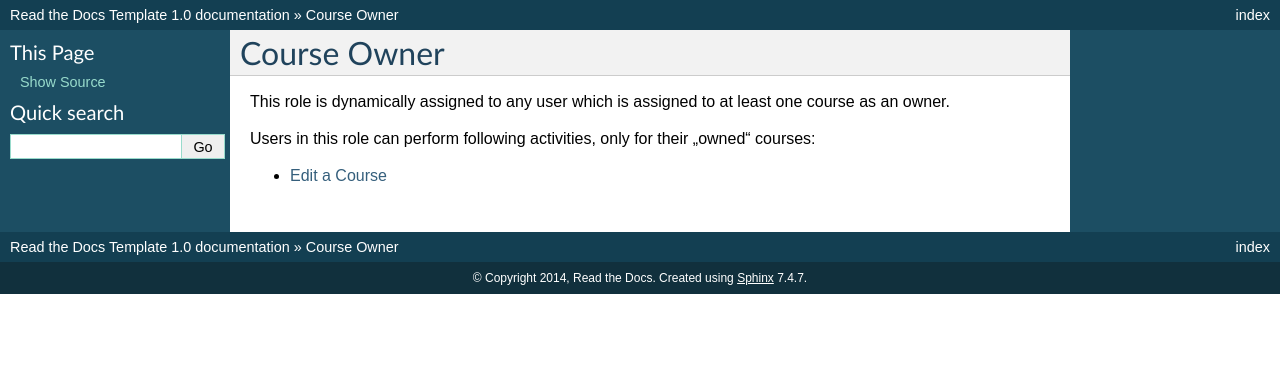
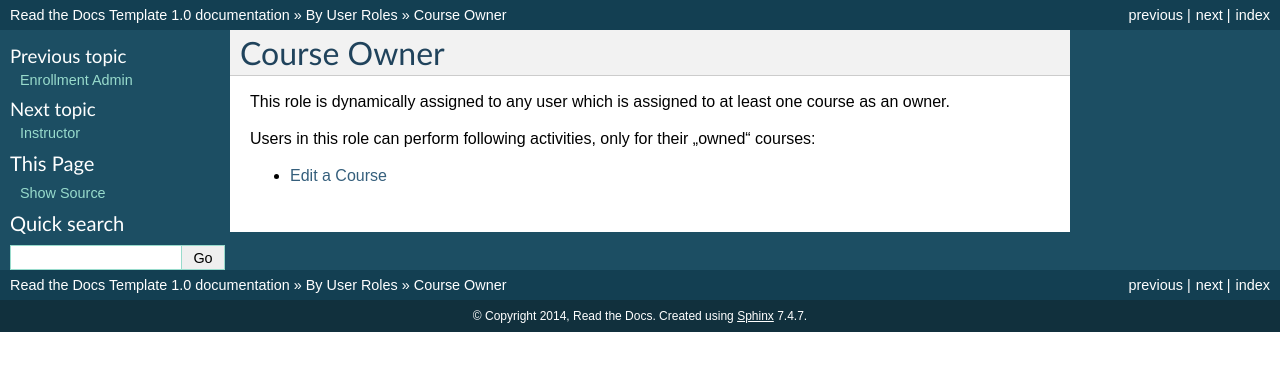
Before and after one commit to pslisko/performa365docs, a Sphinx documentation site: the page built from docs/gettoknow/roles/course_owner.rst, in a window 1280 px wide. Shown: the top 371 px of the page. Built offline with Sphinx 7.4.7, drawn with Linux system fonts in a browser that asks for light colours; pages that are not in the unit, such as notebooks, are missing from menus.

Commit message:
structure update

```diff
--- /dev/null
+++ b/docs/gettoknow/roles/index.rst
@@ -0,0 +1,18 @@
+.. _by_roles:
+
+By User Roles
+==============
+
+.. toctree::
+  :maxdepth: 1
+  :name: toc-roles
+
+  tenant_administrator
+  education_process_administrator
+  catalog_administrator
+  enrollment_administrator
+  course_owner
+  exam_administrator
+  exam_creator
+  instructor
+  learner
--- a/docs/index.rst
+++ b/docs/index.rst
@@ -22,7 +22,7 @@ Who we are...
    :hidden:
    :caption: GET TO KNOW PERFORMA 365
 
-   gettoknow/index
+   gettoknow/roles/index
 
 
 
```
Also changed, not shown: docs/gettoknow/catalog_administrator.rst (deleted, +0 -12 lines), docs/gettoknow/education_process_administrator.rst (deleted, +0 -16 lines), docs/gettoknow/enrollment_administrator.rst (deleted, +0 -12 lines), docs/gettoknow/index.rst (deleted, +0 -14 lines), docs/gettoknow/learner.rst (deleted, +0 -9 lines), docs/gettoknow/roles/catalog_administrator.rst (added, +12 -0 lines), docs/gettoknow/roles/education_process_administrator.rst (added, +16 -0 lines), docs/gettoknow/roles/enrollment_administrator.rst (added, +12 -0 lines), docs/gettoknow/roles/learner.rst (added, +9 -0 lines), docs/gettoknow/roles/tenant_administrator.rst (added, +14 -0 lines), docs/gettoknow/roles/test_administrator_and_test_creator.rst (added, +30 -0 lines), docs/gettoknow/tenant_administrator.rst (deleted, +0 -14 lines), docs/gettoknow/test_administrator_and_test_creator.rst (deleted, +0 -30 lines), docs/gettoknow/roles/course_owner.rst (renamed from docs/gettoknow/course_owner.rst), 1 more files.
